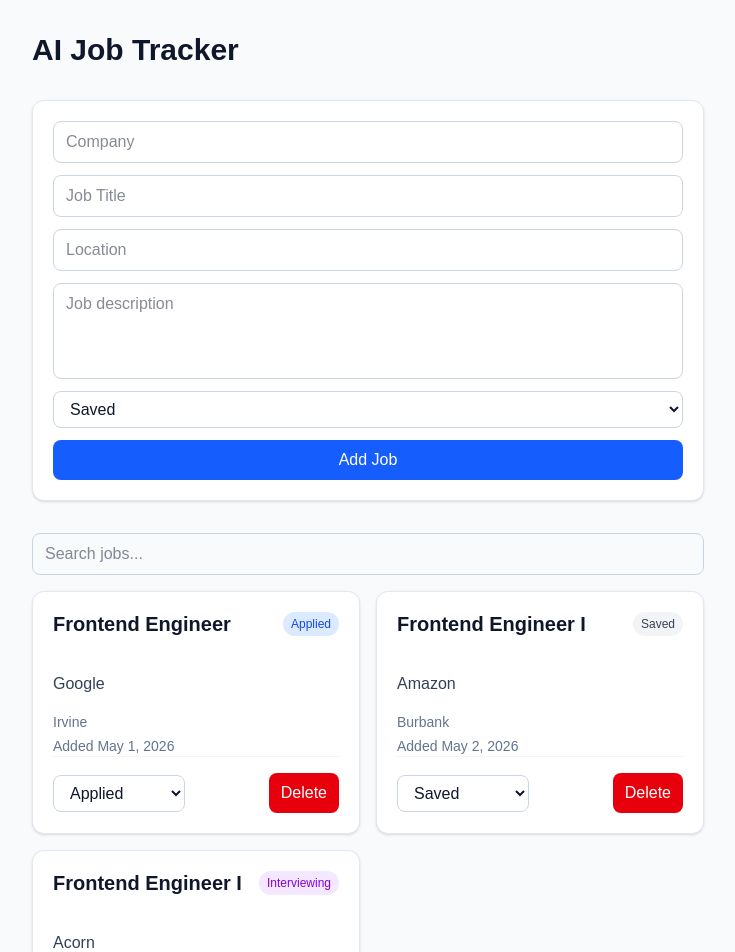
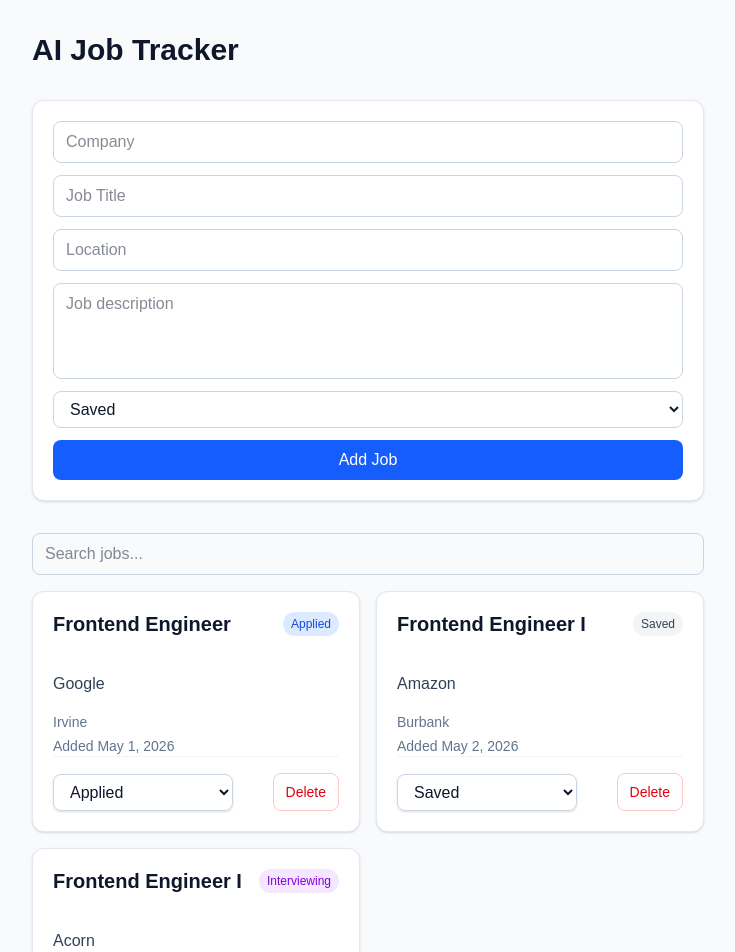
Before and after one commit to andrewlit10/ai-job-tracker, a Next.js app: page /jobs in a window 1280 px wide. Shown: the top 952 px of the page, without its empty margins (272-1007 px from the left). Built offline with nearby package versions, Linux system fonts and the light colour scheme.

Commit message:
extract job card component

```diff
--- a/src/app/jobs/page.tsx
+++ b/src/app/jobs/page.tsx
@@ -1,15 +1,9 @@
 "use client";
 import { useEffect, useState } from "react";
 import { mockJobs } from "@/lib/mockJobs";
-import {
-  formatStatus,
-  formatDate,
-  getStatusBadgeClass,
-} from "@/lib/formatters";
 import { JobStatus } from "@/types/job";
 import type { Job } from "@/types/job";
-
-import Link from "next/link";
+import { JobCard } from "@/components/JobCard";
 
 export default function JobsPage() {
   const [query, setQuery] = useState("");
@@ -160,59 +154,12 @@ export default function JobsPage() {
         ) : (
           <div className="grid gap-4 sm:grid-cols-2">
             {filteredJobs.map((job) => (
-              <div
+              <JobCard
                 key={job.id}
-                className="flex h-full flex-col rounded-xl border border-slate-200 bg-white p-5 shadow-sm transition hover:shadow-md"
-              >
-                <Link href={`/jobs/${job.id}`} className="block">
-                  <div className="flex items-start justify-between gap-4">
-                    <div>
-                      <h2 className="min-h-[3.5rem] text-xl font-semibold leading-tight text-slate-900">
-                        {job.title}
-                      </h2>
-                      <p className="mt-1 text-base text-slate-700">
-                        {job.company}
-                      </p>
-                    </div>
-
-                    <span
-                      className={`shrink-0 rounded-full px-2 py-1 text-xs font-medium ${getStatusBadgeClass(
-                        job.status,
-                      )}`}
-                    >
-                      {formatStatus(job.status)}
-                    </span>
-                  </div>
-
-                  <div className="mt-4 space-y-1 text-sm text-slate-500">
-                    <p>{job.location || "No location added"}</p>
-                    <p>Added {formatDate(job.createdAt)}</p>
-                  </div>
-                </Link>
-
-                <div className="mt-auto flex items-center justify-between gap-3 border-t border-slate-100 pt-4">
-                  <select
-                    className={`${inputClass} max-w-[180px]`}
-                    value={job.status}
-                    onChange={(e) =>
-                      updateJobStatus(job.id, e.target.value as JobStatus)
-                    }
-                  >
-                    <option value="saved">Saved</option>
-                    <option value="applied">Applied</option>
-                    <option value="interviewing">Interviewing</option>
-                    <option value="offer">Offer</option>
-                    <option value="rejected">Rejected</option>
-                  </select>
-
-                  <button
-                    className={dangerButtonClass}
-                    onClick={() => deleteJob(job.id)}
-                  >
-                    Delete
-                  </button>
-                </div>
-              </div>
+                job={job}
+                onDelete={deleteJob}
+                onStatusChange={updateJobStatus}
+              />
             ))}
           </div>
         )}
--- /dev/null
+++ b/src/components/JobCard.tsx
@@ -0,0 +1,67 @@
+import Link from "next/link";
+import type { Job, JobStatus } from "@/types/job";
+import {
+  formatDate,
+  formatStatus,
+  getStatusBadgeClass,
+} from "@/lib/formatters";
+
+type JobCardProps = {
+  job: Job;
+  onDelete: (id: string) => void;
+  onStatusChange: (id: string, status: JobStatus) => void;
+};
+
+const inputClass =
+  "w-full rounded-lg border border-slate-300 px-3 py-2 text-slate-900 shadow-sm focus:border-blue-500 focus:outline-none focus:ring-2 focus:ring-blue-200";
+
+const dangerButtonClass =
+  "rounded-lg border border-red-200 px-3 py-2 text-sm font-medium text-red-600 transition hover:bg-red-50";
+
+export function JobCard({ job, onDelete, onStatusChange }: JobCardProps) {
+  return (
+    <div className="flex h-full flex-col rounded-xl border border-slate-200 bg-white p-5 shadow-sm transition hover:shadow-md">
+      <Link href={`/jobs/${job.id}`} className="block">
+        <div className="flex items-start justify-between gap-4">
+          <div>
+            <h2 className="min-h-[3.5rem] text-xl font-semibold leading-tight text-slate-900">
+              {job.title}
+            </h2>
+            <p className="mt-1 text-base text-slate-700">{job.company}</p>
+          </div>
+
+          <span
+            className={`shrink-0 rounded-full px-2 py-1 text-xs font-medium ${getStatusBadgeClass(
+              job.status,
+            )}`}
+          >
+            {formatStatus(job.status)}
+          </span>
+        </div>
+
+        <div className="mt-4 space-y-1 text-sm text-slate-500">
+          <p>{job.location || "No location added"}</p>
+          <p>Added {formatDate(job.createdAt)}</p>
+        </div>
+      </Link>
+
+      <div className="mt-auto flex items-center justify-between gap-3 border-t border-slate-100 pt-4">
+        <select
+          className={`${inputClass} max-w-[180px]`}
+          value={job.status}
+          onChange={(e) => onStatusChange(job.id, e.target.value as JobStatus)}
+        >
+          <option value="saved">Saved</option>
+          <option value="applied">Applied</option>
+          <option value="interviewing">Interviewing</option>
+          <option value="offer">Offer</option>
+          <option value="rejected">Rejected</option>
+        </select>
+
+        <button className={dangerButtonClass} onClick={() => onDelete(job.id)}>
+          Delete
+        </button>
+      </div>
+    </div>
+  );
+}
```
